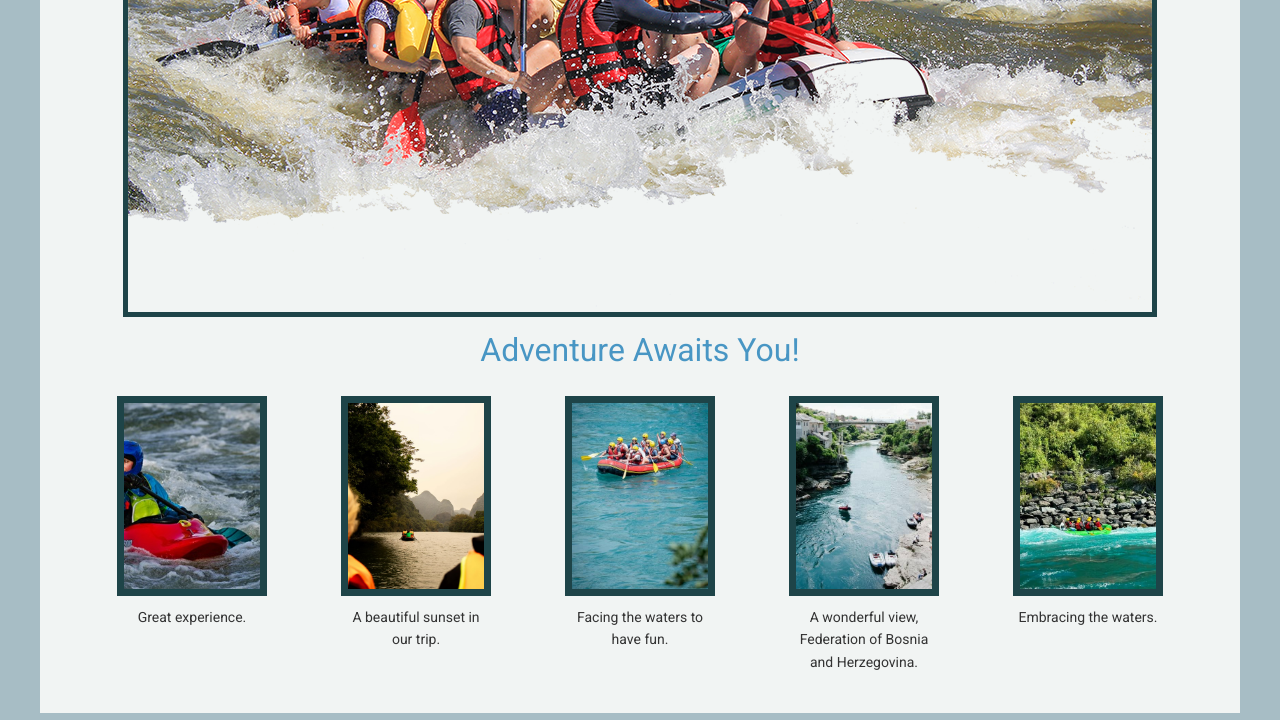
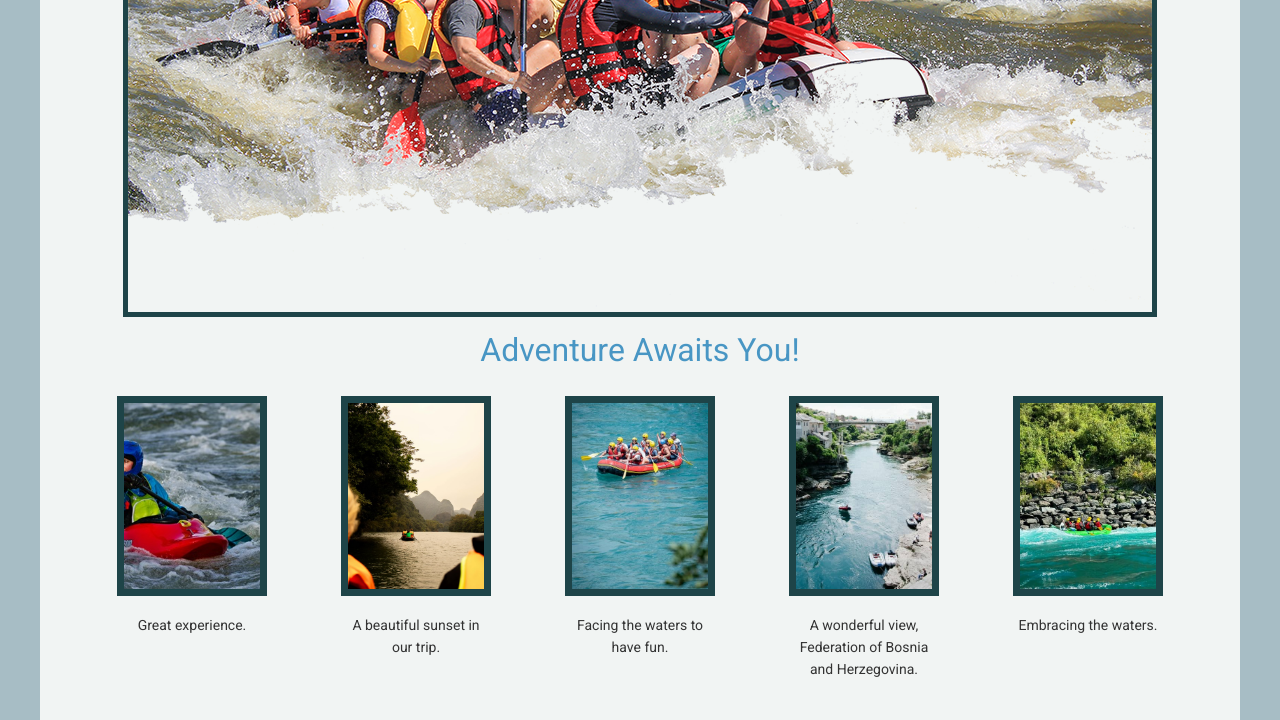
Before and after one commit to LeonardoHenAr/wdd130, a plain HTML site: page wwr/about.html in a window 1280 px wide. Shown: the part 1341-2061 px from the top of the page. Drawn offline with Linux system fonts and the light colour scheme.

Commit message:
more changes

```diff
--- a/wwr/about.html
+++ b/wwr/about.html
@@ -4,13 +4,13 @@
 <head>
     <meta charset="UTF-8">
     <meta name="viewport" content="width=device-width, initial-scale=1.0">
-    <title>About Us, HeGu Rafting Company</title>
+    <meta name="description" content="About is a web page created to practice and check the knowledge developed.">
+    <meta name="author" content="Leonardo Henao Arboleda">
+    <title>About Us</title>
     <link rel="preconnect" href="https://fonts.googleapis.com">
     <link rel="preconnect" href="https://fonts.gstatic.com" crossorigin>
     <link href="https://fonts.googleapis.com/css2?family=Roboto&display=swap" rel="stylesheet">
     <link rel="stylesheet" href="./styles/rafting.css">
-    <meta name="description" content="About us's web page was created to practice during this semester the content learned">
-    <meta name="author" content="Leonardo Henao Arboleda">
 </head>
 
 <body>
@@ -32,63 +32,86 @@
             <h1>HeGu Rafting Company.</h1>
             <article>
                 <img src="./images/happycustomer.jpg" alt="a picture of one of our client">
-                <p>Hegu Rafting Company was created in 2018, my wife Manuela and I were so fascinated with nature and the rivers, <br>
-                so our name is a combination of my last name and my wife’s last name so our last names are: Henao Gutierrez. <br>
+                <p>Hegu Rafting Company was created in 2018, my wife Manuela and I were so fascinated with nature and
+                    the rivers, <br>
+                    so our name is a combination of my last name and my wife’s last name so our last names are: Henao
+                    Gutierrez. <br>
                     We have experience as customers, guides, and teachers of the rafting. <br>
-                And We love to teach and share with others the basic and advanced concepts of rafting. Come and see! </p>
+                    And We love to teach and share with others the basic and advanced concepts of rafting. Come and see!
+                </p>
             </article>
         </div>
         <section class="history">
             <h2>History.</h2>
             <div class="historyContent">
-            <p class="textLeft">Whitewater rafting can be traced back to 1811 when the first recorded attempt to navigate the Snake River in Wyoming was planned. <br>
-            With no training, experience, or proper equipment, the river was found to be too difficult and dangerous. Hence, it was given the nickname "Mad River".</p>
+                <p class="textLeft">Whitewater rafting can be traced back to 1811 when the first recorded attempt to
+                    navigate the Snake River in Wyoming was planned. <br>
+                    With no training, experience, or proper equipment, the river was found to be too difficult and
+                    dangerous. Hence, it was given the nickname "Mad River".</p>
                 <div>
                     <img src="./images/rafting53_600.jpg" alt="group of people practicing rafting" class="imageCenter">
                 </div>
-            <p class="textRight">On June 9, 1940, Clyde Smith led a successful trip through the Snake River Canyon. In 1843 lieutenant John Fremont introduced the first rubber raft in US. <br>
-            Later on in 1844 the further enhancements were made by Peter Halkett. These vessels greatly facilitated whitewater navigation. <br>
+                <p class="textRight">On June 9, 1940, Clyde Smith led a successful trip through the Snake River Canyon.
+                    In 1843 lieutenant John Fremont introduced the first rubber raft in US. <br>
+                    Later on in 1844 the further enhancements were made by Peter Halkett. These vessels greatly
+                    facilitated whitewater navigation. <br>
                     It lasted for many years, with improvements in craftsmanship and safety over time</p>
             </div>
         </section>
 
-        <section>
-            <figure class="adventure">
-            <img src="./images/hero_transparency_1024.png" alt="a group having an adventure over the river" class="image1">
+        <section class="adventure">
+            <figure>
+                <img src="./images/hero_transparency_1024.png" alt="a group having an adventure over the river"
+                    class="image1">
+            </figure>
             <h2>Adventure Awaits You!</h2>
             <div class="gallery">
                 <div class="galleryItem">
+                    <figure>
                         <img src="./images/rafting-picture1.jpg" alt="Client having fun">
+                    </figure>
                     <p>Great experience.</p>
                 </div>
                 <div class="galleryItem">
+                    <figure>
                         <img src="./images/rafting-picture2.jpg" alt="sunset from a rafting adventure">
+                    </figure>
                     <p>A beautiful sunset in our trip.</p>
                 </div>
                 <div class="galleryItem">
+                    <figure>
                         <img src="./images/rafting-picture3.jpg" alt="a great group having a moment on our boats">
+                    </figure>
                     <p>Facing the waters to have fun.</p>
                 </div>
                 <div class="galleryItem">
+                    <figure>
                         <img src="./images/rafting-picture4.jpg" alt="a moment for a picture in a beautiful pleace">
+                    </figure>
                     <p>A wonderful view, Federation of Bosnia and Herzegovina.</p>
                 </div>
                 <div class="galleryItem">
+                    <figure>
                         <img src="./images/rafting-picture5.jpg" alt="wonderful time for a group embracing the waters">
+                    </figure>
                     <p>Embracing the waters.</p>
                 </div>
             </div>
-            </figure>
+
         </section>
     </main>
     <footer>
         <div class="text">
             <p>&copy;2024 | HeGu Rafting Company. | Leonardo Henao Arboleda</p>
             <div class="footerLinks">
-                <a href="https://www.facebook.com/" target="_blank"><img src="./images/facebookIcon.svg" alt="Facebook logo"></a>
-                <a href="https://www.instagram.com/" target="_blank"><img src="./images/2657553_media_instagram_social_icon.svg" alt="Instagram logo"></a>
-                <a href="https://x.com/?lang=es" target="_blank"><img src="./images/twitterIcon.svg" alt="Twitter logo"></a>
-                <a href="about.html" target="_blank"><img src="./images/2203525_arrow_botton_menu_up_icon.svg" alt="Icon to return up"></a>
+                <a href="https://www.facebook.com/" target="_blank"><img src="./images/facebookIcon.svg"
+                        alt="Facebook logo"></a>
+                <a href="https://www.instagram.com/" target="_blank"><img
+                        src="./images/2657553_media_instagram_social_icon.svg" alt="Instagram logo"></a>
+                <a href="https://x.com/?lang=es" target="_blank"><img src="./images/twitterIcon.svg"
+                        alt="Twitter logo"></a>
+                <a href="about.html" target="_blank"><img src="./images/2203525_arrow_botton_menu_up_icon.svg"
+                        alt="Icon to return up"></a>
             </div>
         </div>
     </footer>
```
Lines whose indentation alone changed are shown as unchanged.
